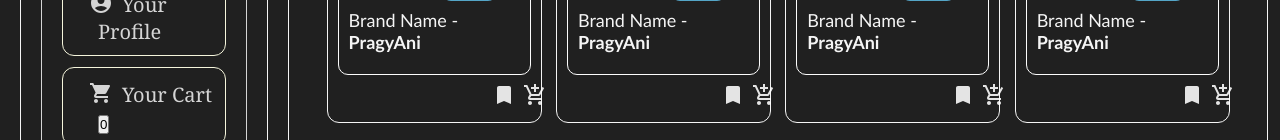
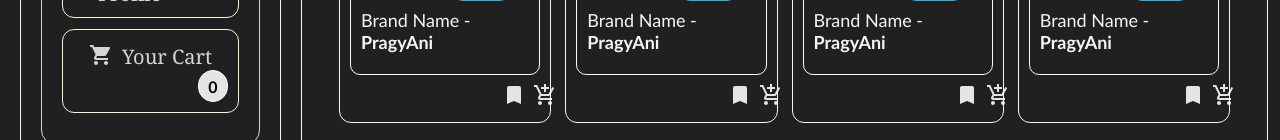
Before and after one commit to Pragyani/art-gallery, a React (Create React App) app: page / in a window 1280 px wide. Shown: the part 812-952 px from the top of the page. Built offline with nearby package versions, Linux system fonts and the light colour scheme.

Commit message:
add : styling of cart-button

```diff
--- a/src/NavigationBar/NavigationSideBar/sidebar.css
+++ b/src/NavigationBar/NavigationSideBar/sidebar.css
@@ -98,5 +98,23 @@ ul li .forward-icon {
     right: 0px;
     top: 3px;
     left: -9px;
+}
 
+li .crt-btn{
+    background-color:rgba(255, 255, 255, 0.878);
+    outline: none;
+    color: black;
+    border:1px solid white;
+    margin-left: 100px;
+    padding: 5.5px;
+    font-size: medium;
+    font-family: 'Gill Sans', 'Gill Sans MT', Calibri, 'Trebuchet MS', sans-serif;
+    font-weight: bold;
+    width: 30px;
+    border-radius:60pc;
 }
+
+li .crt-btn:hover{
+    background-color:transparent;
+    color: white;
+}
```
